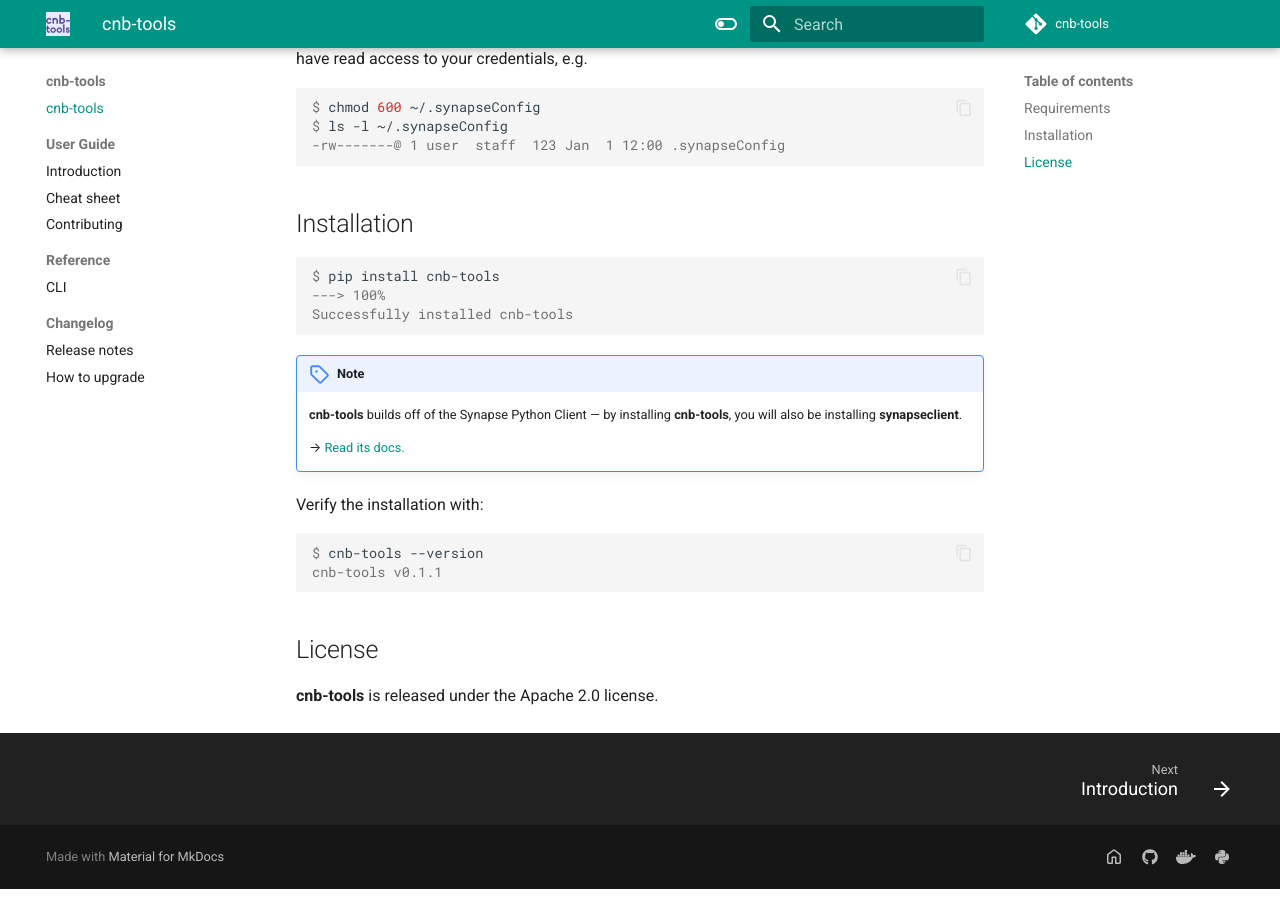
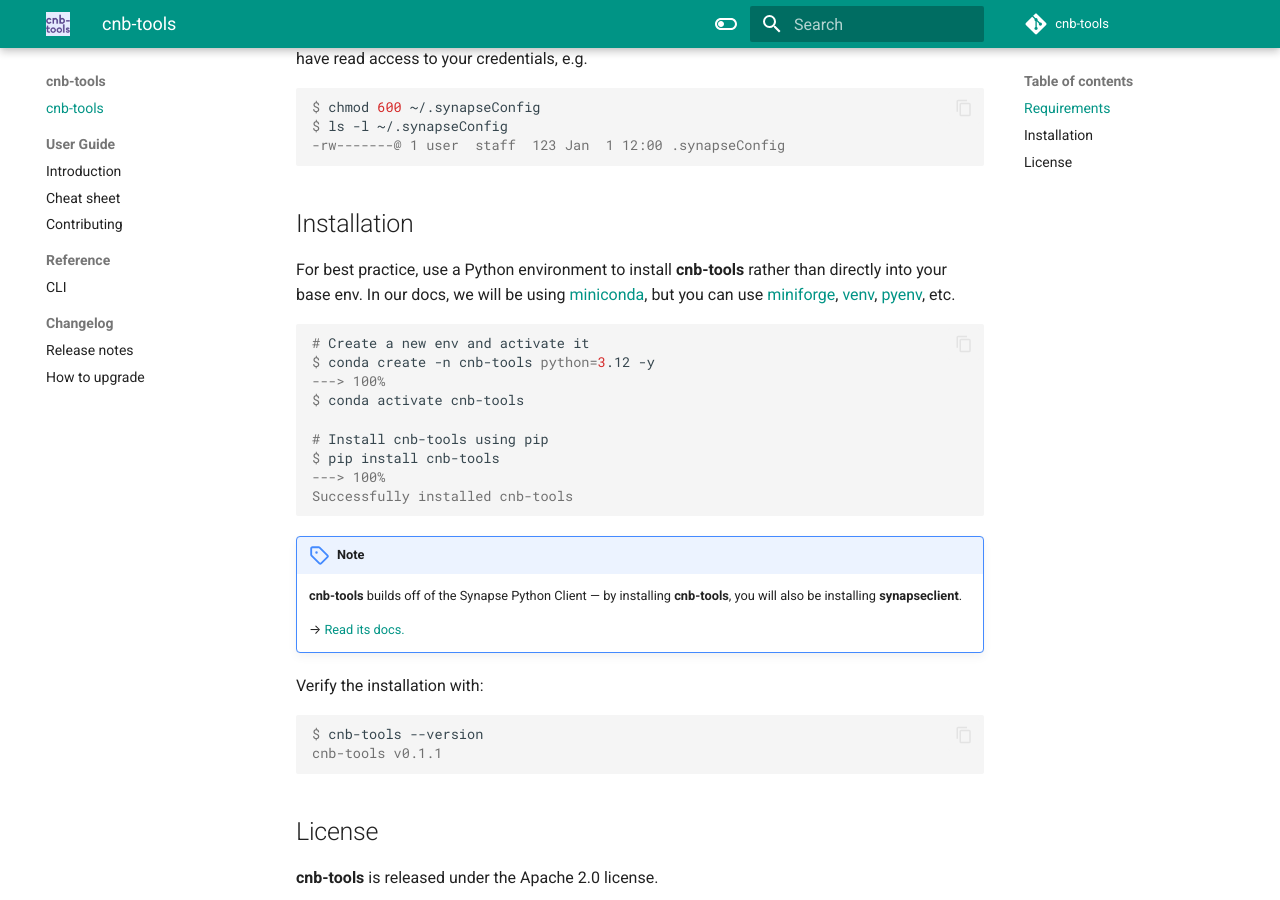
Before and after one commit to Sage-Bionetworks-Challenges/cnb-tools, an MkDocs documentation site: the page built from docs/index.md, in a window 1280 px wide and 900 px high, scrolled down 1247 px. Built offline with MkDocs 1.6.1 and Material for MkDocs 9.7.7, drawn with Linux system fonts in a browser that asks for light colours; comment, search, counter and statistics services are not loaded.

Commit message:
update installation notes

````diff
--- a/docs/index.md
+++ b/docs/index.md
@@ -56,8 +56,18 @@
 
 ## Installation
 
+For best practice, use a Python environment to install **cnb-tools**
+rather than directly into your base env.  In our docs, we will be
+using [miniconda], but you can use [miniforge], [venv], [pyenv], etc.
+
 <!-- termynal -->
 ```console
+# Create a new env and activate it
+$ conda create -n cnb-tools python=3.12 -y
+---> 100%
+$ conda activate cnb-tools
+
+# Install cnb-tools using pip
 $ pip install cnb-tools
 ---> 100%
 Successfully installed cnb-tools
@@ -87,4 +97,8 @@
 [Python 3.9+]: https://www.python.org/downloads/
 [Synapse account]: https://www.synapse.org/#!LoginPlace:0
 [Personal Access Token (PAT)]: https://www.synapse.org/#!PersonalAccessTokens:
+[miniconda]: https://docs.conda.io/projects/miniconda/en/latest/miniconda-install.html
+[miniforge]: https://github.com/conda-forge/miniforge
+[venv]: https://docs.python.org/3/library/venv.html
+[pyenv]: https://github.com/pyenv/pyenv
 [Read its docs.]: https://python-docs.synapse.org/build/html/index.html
````
Also changed, not shown: README.md (+14 -0 lines), docs/changelog/release-notes.md (+6 -0 lines).
